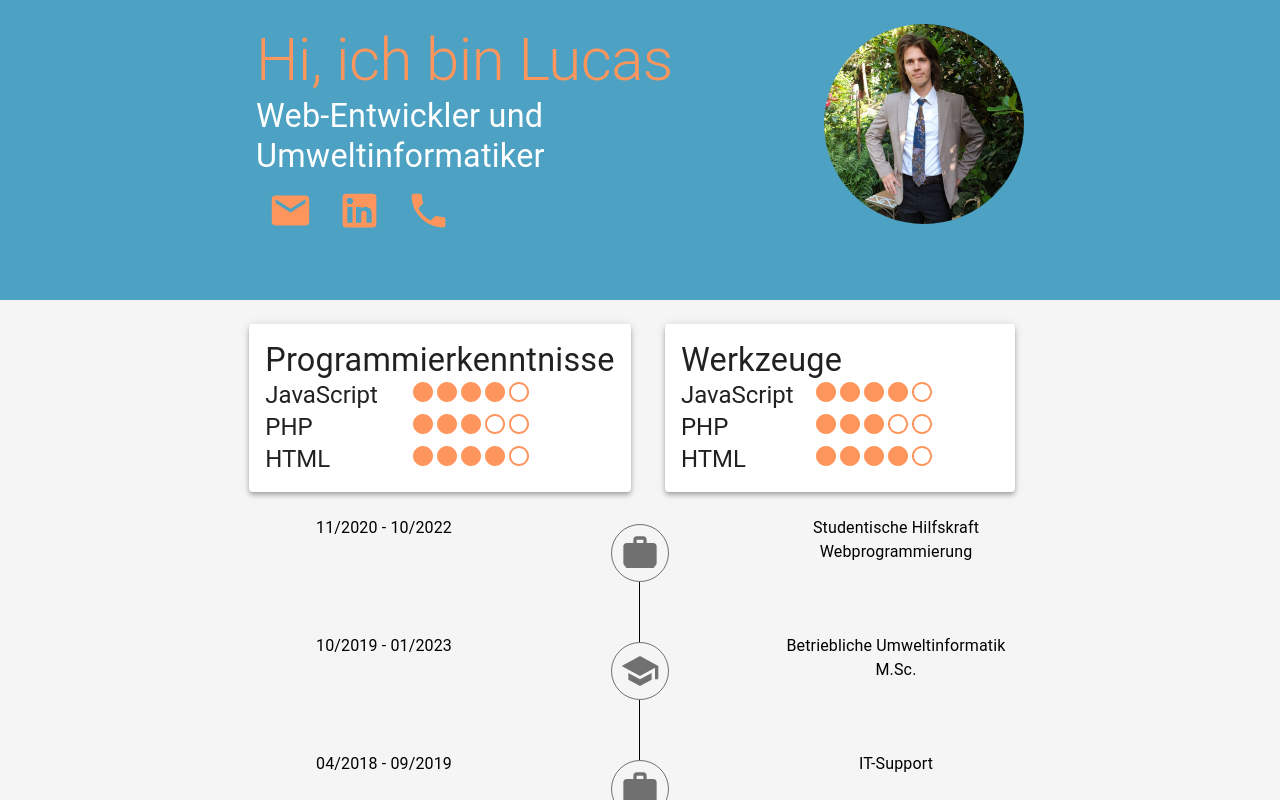
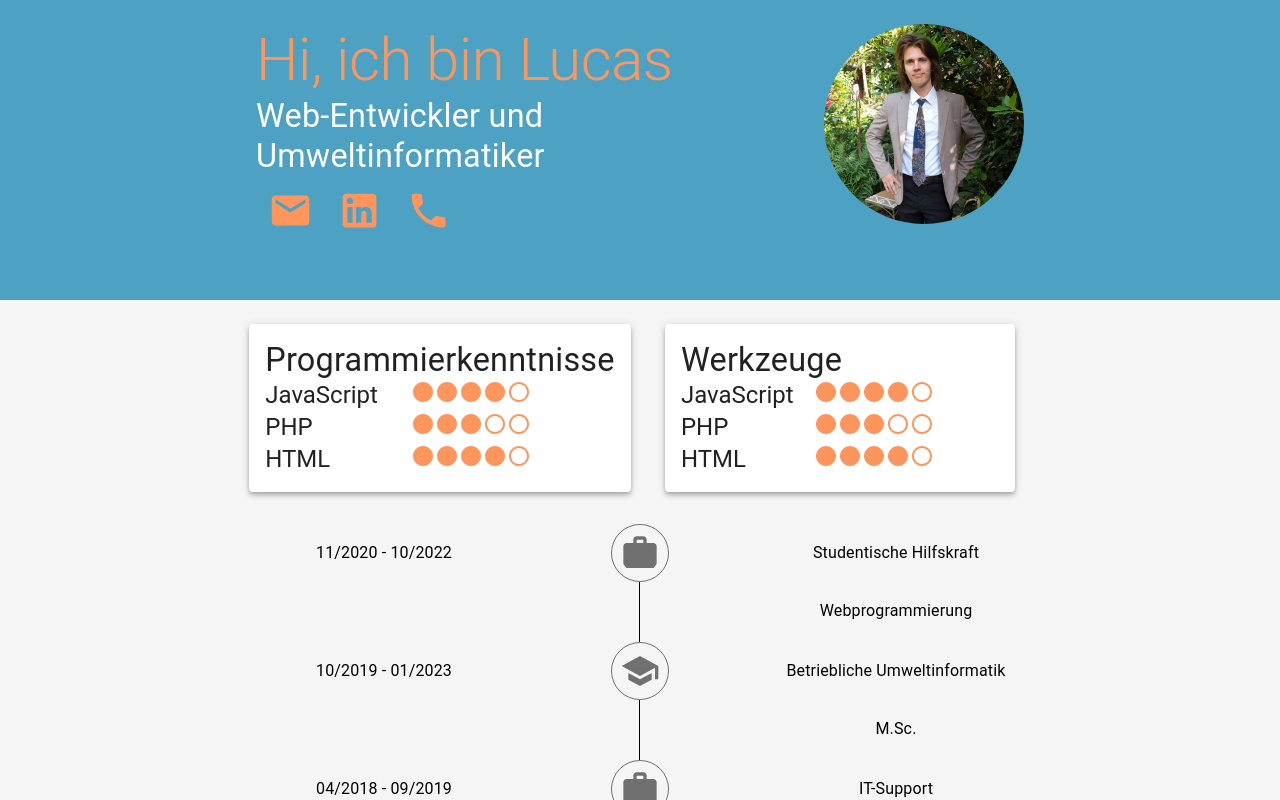
Before and after one commit to lucas-ipsum/lucas-cv, a React (Create React App) app: page / in a window 1280 px wide. Shown: the top 800 px of the page. Built offline with nearby package versions, Linux system fonts and the light colour scheme.

Commit message:
time line date vertical centered

```diff
--- a/src/components/TimeLineItem/TimeLineItemComponents/TimeLineDate.js
+++ b/src/components/TimeLineItem/TimeLineItemComponents/TimeLineDate.js
@@ -7,9 +7,13 @@ function TimeLineDate (props) {
 // Render Function
 return (
     <Box sx={{
-        lineHeight: '58px'
+        display: 'flex',
+        flexDirection: 'row',
+        justifyContent: 'center'
     }}>
-        <Typography>{props.beginDate} - {props.endDate}</Typography>
+        <Typography sx={{lineHeight: '58px', transform: 'translateY(8px)'}}>
+            {props.beginDate} - {props.endDate}
+        </Typography>
     </Box>
 )
 }
--- a/src/components/TimeLineItem/TimeLineItemComponents/TimeLineEntry.js
+++ b/src/components/TimeLineItem/TimeLineItemComponents/TimeLineEntry.js
@@ -7,9 +7,14 @@ var entry = 'Wirtschaftsinformatik B.Sc.';
 // Render Function
 return (
     <Box sx={{
-        lineHeight: '58px'
+        display: 'flex',
+        flexDirection: 'row',
+        justifyContent: 'center'
+
     }}>
-        <Typography variant='body1' paragraph={true}>{props.title}</Typography>
+        <Typography sx={{lineHeight: '58px', transform: 'translateY(8px)'}} variant='body1' paragraph={true}>
+            {props.title}
+        </Typography>
 
     </Box>
 )
```
